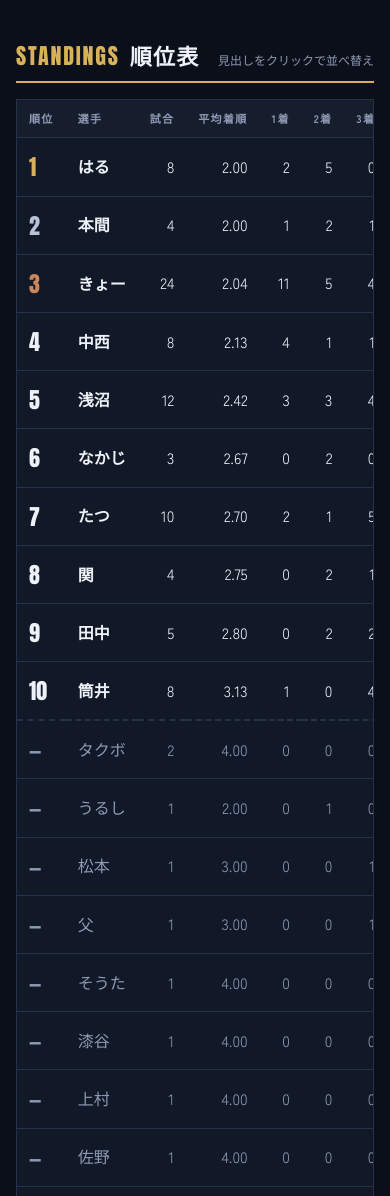
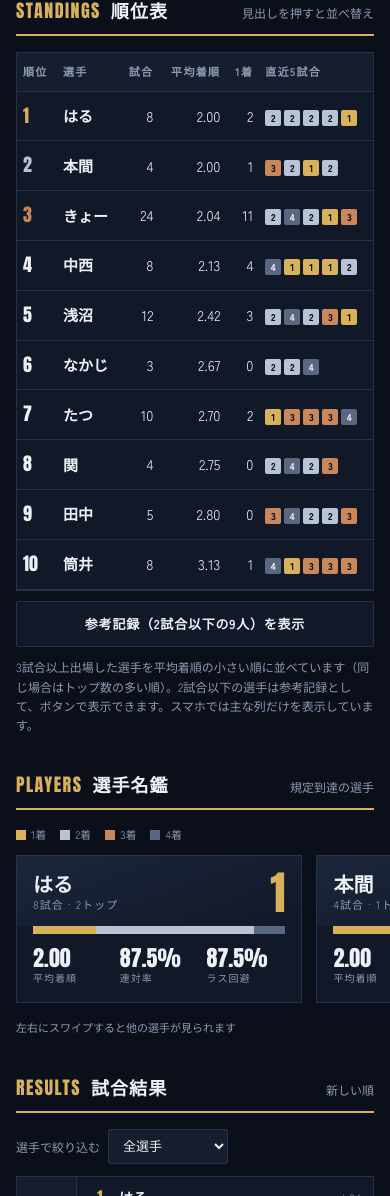
Before and after one commit to tatsuzin2/Nleague-mrc1k82s, a plain HTML site: page index.html in a window 390 px wide. Shown: the part 804-2000 px from the top of the page. Drawn offline with Linux system fonts and the light colour scheme.

Commit message:
スマホ表示を改善（順位表の列を絞る、参考記録と試合結果を折りたたみ、選手名鑑を横スワイプ、ヘッダー固定）
Co-Authored-By: Claude Opus 5.5 <noreply@anthropic.com>
Claude-Session: https://claude.ai/code/session_017xLutnP6UL5DAHqfqrgfzx

```diff
--- a/index.html
+++ b/index.html
@@ -89,6 +89,9 @@ tr.ref td{color:var(--muted)} tr.ref .pname{font-weight:500}
 .f1{background:var(--r1)} .f2{background:var(--r2)} .f3{background:var(--r3)} .f4{background:var(--r4);color:var(--fg)!important}
 .cut td{border-top:2px dashed var(--line)}
 .note{font-size:12px;color:var(--muted);margin:10px 0 0}
+.more{display:block;width:100%;margin-top:10px;background:var(--deep);color:var(--fg);border:1px solid var(--line);padding:12px;font:inherit;font-size:13px;font-weight:700;letter-spacing:.06em;cursor:pointer;border-radius:2px}
+.more:hover,.more:focus-visible{border-color:var(--gold);color:var(--gold-2);outline:none}
+.swipe-hint{display:none}
 
 /* players */
 .cards{display:grid;gap:14px;grid-template-columns:repeat(auto-fill,minmax(min(100%,250px),1fr))}
@@ -133,6 +136,31 @@ select:focus-visible{outline:2px solid var(--gold);outline-offset:1px}
 footer{border-top:1px solid var(--line);margin-top:48px}
 footer .wrap{padding-block:20px;font-size:12px;color:var(--muted);display:flex;justify-content:space-between;gap:12px;flex-wrap:wrap}
 
+@media (max-width:640px){
+  html,body{font-size:14px}
+  .bar{position:sticky;top:0;z-index:20}
+  .bar .wrap{padding-block:10px;gap:8px}
+  nav{width:100%;justify-content:space-between}
+  nav a{padding:6px 4px;font-size:12px}
+  .hero .wrap{padding-block:24px 20px;gap:18px}
+  .leader{padding:14px 16px}
+  .leader-stats b{font-size:26px}
+  section{padding-block:32px 4px;scroll-margin-top:96px}
+  .kpi{padding:12px 4px}
+  .kpi b{font-size:24px}
+  .sec-head h2{font-size:18px}
+  table{min-width:0}
+  .hm{display:none}
+  th,td{padding:10px 6px}
+  .pos{font-size:18px;width:auto}
+  .pname{font-size:15px}
+  .form i{width:16px;height:16px;font-size:10px}
+  .cards{grid-auto-flow:column;grid-auto-columns:80%;grid-template-columns:none;overflow-x:auto;scroll-snap-type:x mandatory;padding-bottom:8px;margin-right:calc(-1 * max(16px,env(safe-area-inset-right,0px)));padding-right:16px}
+  .card{scroll-snap-align:start}
+  .swipe-hint{display:block;font-size:11px;color:var(--muted);margin:8px 0 0}
+  .match{grid-template-columns:60px 1fr}
+  .match-date b{font-size:22px}
+}
 @media (max-width:760px){
   .hero .wrap{grid-template-columns:1fr}
   .hero .kpis{grid-template-columns:repeat(2,minmax(0,1fr))}
@@ -191,7 +219,7 @@ footer .wrap{padding-block:20px;font-size:12px;color:var(--muted);display:flex;j
   <section id="standings">
     <div class="sec-head">
       <h2><em>STANDINGS</em>順位表</h2>
-      <p>見出しをクリックで並べ替え</p>
+      <p>見出しを押すと並べ替え</p>
     </div>
     <div class="tbl-wrap">
       <table id="standTbl">
@@ -201,18 +229,19 @@ footer .wrap{padding-block:20px;font-size:12px;color:var(--muted);display:flex;j
           <th data-k="n">試合</th>
           <th data-k="avg">平均着順</th>
           <th data-k="c1">1着</th>
-          <th data-k="c2">2着</th>
-          <th data-k="c3">3着</th>
-          <th data-k="c4">4着</th>
-          <th data-k="topRate">トップ率</th>
-          <th data-k="rentai">連対率</th>
-          <th data-k="avoid">ラス回避率</th>
+          <th class="hm" data-k="c2">2着</th>
+          <th class="hm" data-k="c3">3着</th>
+          <th class="hm" data-k="c4">4着</th>
+          <th class="hm" data-k="topRate">トップ率</th>
+          <th class="hm" data-k="rentai">連対率</th>
+          <th class="hm" data-k="avoid">ラス回避率</th>
           <th class="l" data-k="form">直近5試合</th>
         </tr></thead>
         <tbody></tbody>
       </table>
     </div>
-    <p class="note">3試合以上出場した選手を平均着順の小さい順に並べています（同じ場合はトップ数の多い順）。2試合以下の選手は点線の下に参考として載せています。</p>
+    <button class="more" id="refBtn" type="button" aria-expanded="false"></button>
+    <p class="note">3試合以上出場した選手を平均着順の小さい順に並べています（同じ場合はトップ数の多い順）。2試合以下の選手は参考記録として、ボタンで表示できます。スマホでは主な列だけを表示しています。</p>
   </section>
 
   <section id="players">
@@ -224,6 +253,7 @@ footer .wrap{padding-block:20px;font-size:12px;color:var(--muted);display:flex;j
       <span><i class="f1"></i>1着</span><span><i class="f2"></i>2着</span><span><i class="f3"></i>3着</span><span><i class="f4"></i>4着</span>
     </div>
     <div class="cards" id="cards"></div>
+    <p class="swipe-hint">左右にスワイプすると他の選手が見られます</p>
   </section>
 
   <section id="matches">
@@ -236,6 +266,7 @@ footer .wrap{padding-block:20px;font-size:12px;color:var(--muted);display:flex;j
       <select id="who"><option value="">全選手</option></select>
     </div>
     <div class="matches" id="matchList"></div>
+    <button class="more" id="moreBtn" type="button"></button>
   </section>
 
   <section id="rules">
@@ -307,7 +338,10 @@ footer .wrap{padding-block:20px;font-size:12px;color:var(--muted);display:flex;j
   // standings
   const tbody = document.querySelector('#standTbl tbody');
   const formCell = (seq) => { const s = el('span','form'); for (const k of seq) s.appendChild(el('i','f'+k,k)); return s; };
-  let sortKey = 'pos', sortDir = 1;
+  let sortKey = 'pos', sortDir = 1, showRef = false;
+  const refBtn = document.getElementById('refBtn');
+  refBtn.textContent = `参考記録（2試合以下の${others.length}人）を表示`;
+  refBtn.addEventListener('click', () => { showRef = !showRef; refBtn.textContent = showRef ? '参考記録を隠す' : `参考記録（2試合以下の${others.length}人）を表示`; refBtn.setAttribute('aria-expanded', showRef); renderTable(); });
   function renderTable(){
     tbody.replaceChildren();
     const cmp = (a,b) => {
@@ -318,16 +352,17 @@ footer .wrap{padding-block:20px;font-size:12px;color:var(--muted);display:flex;j
     const blocks = sortKey === 'pos' ? [official, others] : [[...official].sort(cmp), [...others].sort(cmp)];
     blocks.forEach((list, bi) => list.forEach((p, i) => {
       const tr = el('tr', p.q ? '' : 'ref');
+      if (!p.q && !showRef) tr.hidden = true;
       if (bi === 1 && i === 0) tr.classList.add('cut');
       tr.appendChild(el('td', 'l pos' + (p.pos && p.pos <= 3 ? ' pos-'+p.pos : ''), p.pos ?? '—'));
       tr.appendChild(el('td', 'l pname', p.name));
       tr.appendChild(el('td', '', p.n));
       tr.appendChild(el('td', '', p.avg.toFixed(2)));
-      tr.appendChild(el('td', '', p.c1)); tr.appendChild(el('td', '', p.c2));
-      tr.appendChild(el('td', '', p.c3)); tr.appendChild(el('td', '', p.c4));
-      tr.appendChild(el('td', '', pct(p.topRate)));
-      tr.appendChild(el('td', '', pct(p.rentai)));
-      tr.appendChild(el('td', '', pct(p.avoid)));
+      tr.appendChild(el('td', '', p.c1)); tr.appendChild(el('td', 'hm', p.c2));
+      tr.appendChild(el('td', 'hm', p.c3)); tr.appendChild(el('td', 'hm', p.c4));
+      tr.appendChild(el('td', 'hm', pct(p.topRate)));
+      tr.appendChild(el('td', 'hm', pct(p.rentai)));
+      tr.appendChild(el('td', 'hm', pct(p.avoid)));
       const fc = el('td','l'); fc.appendChild(formCell(p.form)); tr.appendChild(fc);
       tbody.appendChild(tr);
     }));
@@ -371,12 +406,17 @@ footer .wrap{padding-block:20px;font-size:12px;color:var(--muted);display:flex;j
   const who = document.getElementById('who');
   [...players].sort((a,b) => b.n-a.n || a.name.localeCompare(b.name,'ja')).forEach(p => who.appendChild(new Option(`${p.name}（${p.n}）`, p.name)));
   const list = document.getElementById('matchList');
+  const moreBtn = document.getElementById('moreBtn');
+  const PAGE = 6; let showAll = false;
+  moreBtn.addEventListener('click', () => { showAll = !showAll; renderMatches(); });
   function renderMatches(){
     list.replaceChildren();
     const f = who.value;
-    for (const d of [...dates].reverse()) {
+    const ds = [...dates].reverse().filter(d => !f || games.get(d).some(r => r.name === f));
+    moreBtn.hidden = ds.length <= PAGE;
+    moreBtn.textContent = showAll ? '最近の試合だけ表示' : `すべての試合を表示（全${ds.length}試合）`;
+    for (const d of (showAll ? ds : ds.slice(0, PAGE))) {
       const g = games.get(d);
-      if (f && !g.some(r => r.name === f)) continue;
       const m = el('article','match' + (f && g[0].name === f ? ' hl' : ''));
       const dt = el('div','match-date'); dt.appendChild(el('b','num',md(d))); dt.appendChild(el('span','',g[0].pt ? '着順pt' : '点数'));
       m.appendChild(dt);
@@ -392,7 +432,7 @@ footer .wrap{padding-block:20px;font-size:12px;color:var(--muted);display:flex;j
       list.appendChild(m);
     }
   }
-  who.addEventListener('change', renderMatches);
+  who.addEventListener('change', () => { showAll = false; renderMatches(); });
   renderMatches();
 })();
 </script>
```
